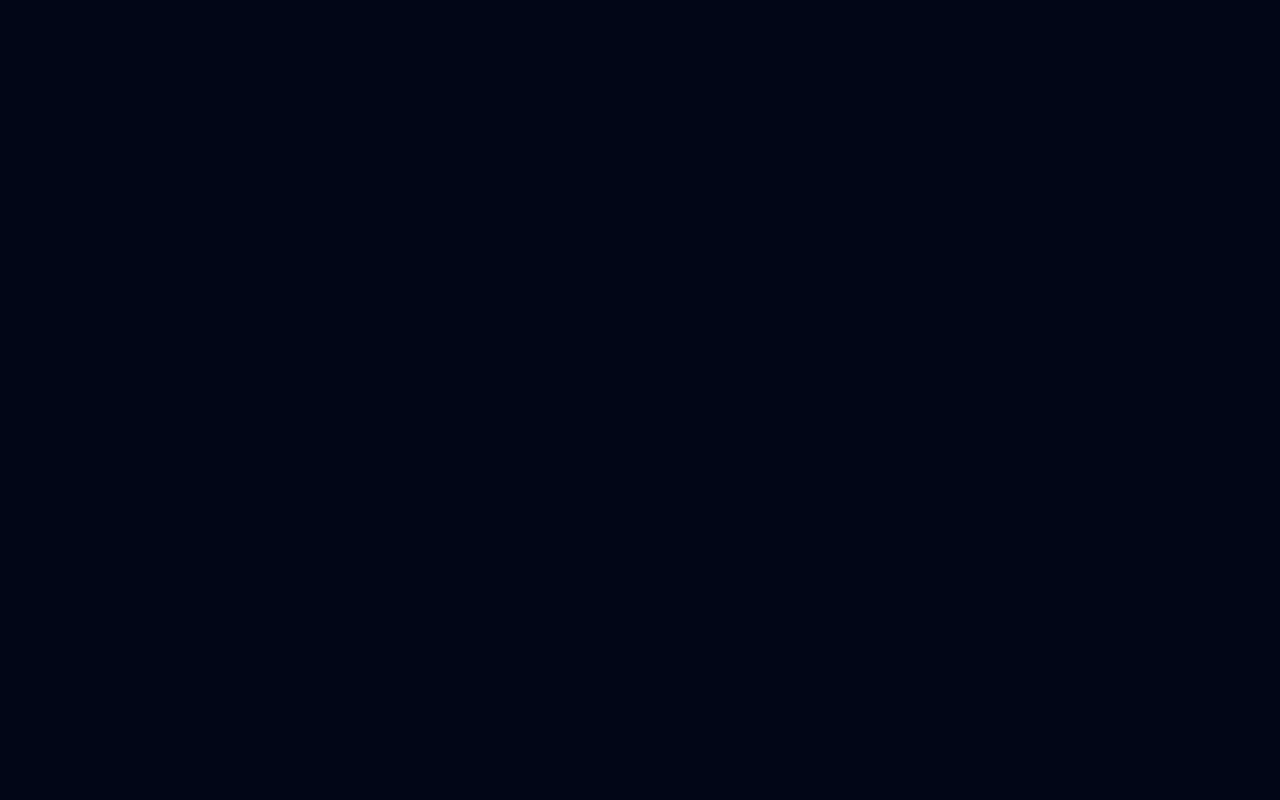
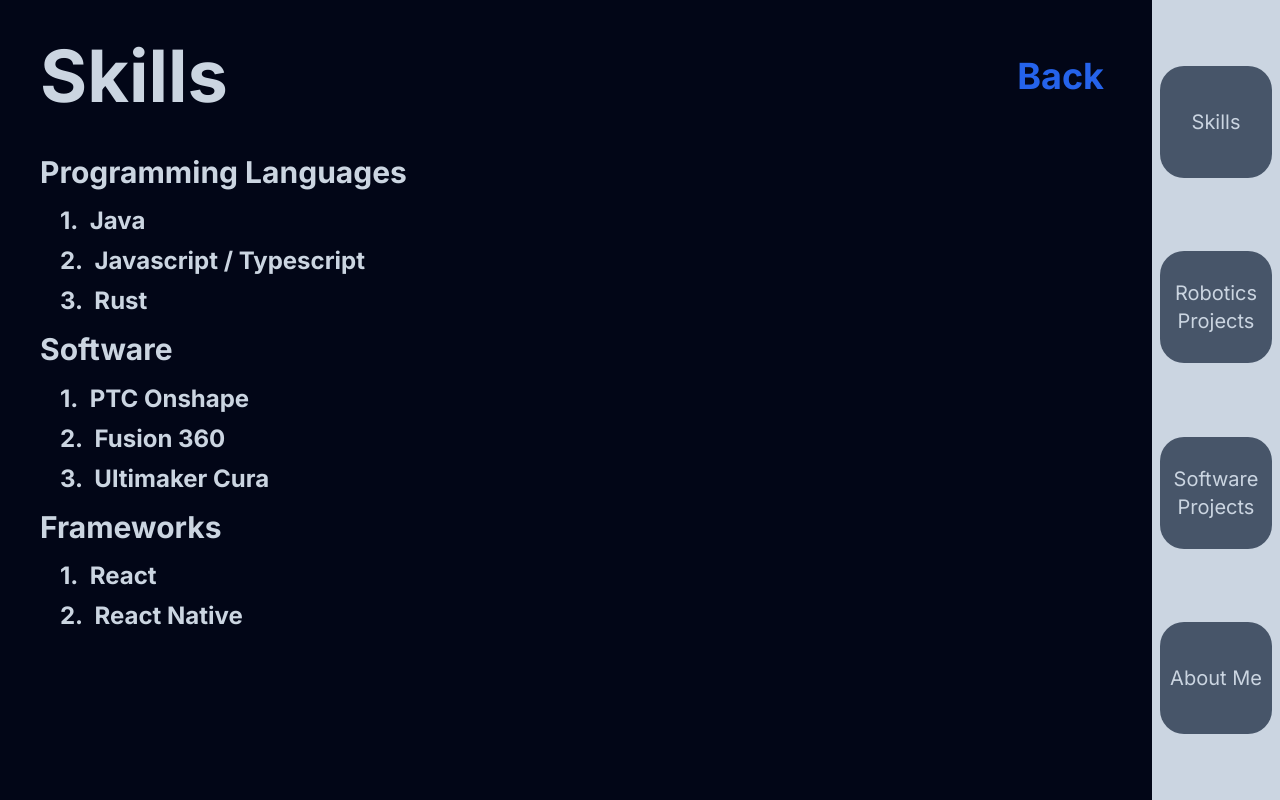
Before and after one commit to abhilash-sunkara/web-portfolio, a Next.js app: page /skills in a window 1280 px wide. Built offline with nearby package versions, Linux system fonts and the light colour scheme.

Commit message:
navbar and skills page

```diff
--- /dev/null
+++ b/src/app/components/navbar.tsx
@@ -0,0 +1,45 @@
+'use client';
+
+import { useRouter } from "next/navigation";
+
+const NavBar = () => {
+  const router = useRouter()
+
+  const handleClick = (route: string) => {
+    router.push("/" + route)
+  }
+
+  return (
+    <div className="fixed top-0 right-0 h-screen w-32 flex flex-col justify-evenly bg-slate-300 text-slate-950">
+      <div className="w-28 h-28 bg-slate-600 m-2 text-slate-300 rounded-3xl hover:bg-slate-900 hover:rounded-none transition-all duration-200 ease-in-out flex justify-center items-center" onClick={() => {handleClick("skills")}}>
+        <h1 className="text-xl">
+          Skills
+        </h1>
+      </div>
+      <div className="w-28 h-28 bg-slate-600 m-2 text-slate-300 rounded-3xl hover:bg-slate-900 hover:rounded-none transition-all duration-200 ease-in-out flex justify-center items-center" onClick={() => {handleClick("robotics-projects")}}>
+        <h1 className="text-xl text-center">
+          Robotics Projects
+        </h1>
+      </div>
+      <div className="w-28 h-28 bg-slate-600 m-2 text-slate-300 rounded-3xl hover:bg-slate-900 hover:rounded-none transition-all duration-200 ease-in-out flex justify-center items-center" onClick={() => {handleClick("software-projects")}}>
+        <h1 className="text-xl text-center">
+          Software Projects
+        </h1>
+      </div>
+      <div className="w-28 h-28 bg-slate-600 m-2 text-slate-300 rounded-3xl hover:bg-slate-900 hover:rounded-none transition-all duration-200 ease-in-out flex justify-center items-center" onClick={() => {handleClick("about-me")}}>
+        <h1 className="text-xl">
+          About Me
+        </h1>
+      </div>
+    </div>
+  );
+};
+
+
+  const Icon = () => {
+    return (
+      <></>
+    );
+  };
+
+export default NavBar;
--- a/src/app/page.tsx
+++ b/src/app/page.tsx
@@ -4,14 +4,16 @@
 
 import { Icon } from "next/dist/lib/metadata/types/metadata-types";
 import { useRouter } from "next/navigation";
+import NavBar from "./components/navbar";
 
 export default function Home() {
   return (
-    <main className="flex min-h-screen flex-col items-start justify-start p-20 bg-slate-950">
+    <main className="flex min-h-screen flex-col items-start justify-start p-10 bg-slate-950">
       <div className="pb-8">
         <p className="text-slate-300 font-bold text-7xl">
           Hi, my name is <br/> Abhilash Sunkara.
         </p>
+
       </div>
       <div className="pb-8">
         <p className="text-slate-300 font-bold text-3xl py-1 leading-snug">
@@ -40,36 +42,3 @@ export default function Home() {
     </main>
   );
 }
-
-const NavBar = () => {
-  const router = useRouter()
-
-  const handleClick = (route: string) => {
-    router.push("/" + route)
-  }
-
-  return (
-    <div className="fixed top-0 right-0 h-screen w-32 flex flex-col justify-evenly bg-slate-300 text-slate-950">
-      <div className="w-28 h-28 bg-slate-600 m-2 text-slate-300 rounded-3xl hover:bg-slate-900 hover:rounded-none transition-all duration-200 ease-in-out flex justify-center items-center" onClick={() => {handleClick("skills")}}>
-        <h1 className="text-xl">
-          Skills
-        </h1>
-      </div>
-      <div className="w-28 h-28 bg-slate-600 m-2 text-slate-300 rounded-3xl hover:bg-slate-900 hover:rounded-none transition-all duration-200 ease-in-out flex justify-center items-center" onClick={() => {handleClick("robotics-projects")}}>
-        <h1 className="text-xl text-center">
-          Robotics Projects
-        </h1>
-      </div>
-      <div className="w-28 h-28 bg-slate-600 m-2 text-slate-300 rounded-3xl hover:bg-slate-900 hover:rounded-none transition-all duration-200 ease-in-out flex justify-center items-center" onClick={() => {handleClick("software-projects")}}>
-        <h1 className="text-xl text-center">
-          Software Projects
-        </h1>
-      </div>
-      <div className="w-28 h-28 bg-slate-600 m-2 text-slate-300 rounded-3xl hover:bg-slate-900 hover:rounded-none transition-all duration-200 ease-in-out flex justify-center items-center" onClick={() => {handleClick("about-me")}}>
-        <h1 className="text-xl">
-          About Me
-        </h1>
-      </div>
-    </div>
-  );
-};
--- a/src/app/skills/page.tsx
+++ b/src/app/skills/page.tsx
@@ -1,8 +1,70 @@
-export default function Skills() {
+
+'use client';
+
+import { useRouter } from "next/navigation";
+import NavBar from "../components/navbar";
 
 
+export default function Skills() {
+    const router = useRouter()
+
     return (
-        <main className="flex min-h-screen flex-col items-start justify-start p-24 co bg-slate-950">
+        <main className="flex min-h-screen flex-col items-start justify-start p-10 co bg-slate-950">
+            <div className="pb-8 flex-row w-full">
+                <h1 className = "text-slate-300 font-bold text-7xl">
+                    Skills
+
+                </h1>
+                <h1 className = "text-blue-600 font-bold text-4xl absolute right-44 top-14" onClick={() => {router.back()}}>
+                    Back
+                </h1>
+            </div>
+            <div className="py-1">
+                <h1 className = "text-slate-300 font-bold text-3xl py-1 leading-snug">
+                    Programming Languages
+                </h1>
+            </div>
+            <div className = "px-5">
+                <h1 className="text-slate-300 font-bold text-2xl py-1">
+                    1.&nbsp; Java
+                </h1>
+                <h1 className="text-slate-300 font-bold text-2xl py-1">
+                    2.&nbsp; Javascript / Typescript
+                </h1>
+                <h1 className="text-slate-300 font-bold text-2xl py-1">
+                    3.&nbsp; Rust
+                </h1>
+            </div>
+            <div className="py-1">
+                <h1 className = "text-slate-300 font-bold text-3xl py-1 leading-snug">
+                    Software
+                </h1>
+            </div>
+            <div className = "px-5">
+                <h1 className="text-slate-300 font-bold text-2xl py-1">
+                    1.&nbsp; PTC Onshape
+                </h1>
+                <h1 className="text-slate-300 font-bold text-2xl py-1">
+                    2.&nbsp; Fusion 360
+                </h1>
+                <h1 className="text-slate-300 font-bold text-2xl py-1">
+                    3.&nbsp; Ultimaker Cura
+                </h1>
+            </div>
+            <div className="py-1">
+                <h1 className = "text-slate-300 font-bold text-3xl py-1 leading-snug">
+                    Frameworks
+                </h1>
+            </div>
+            <div className = "px-5">
+                <h1 className="text-slate-300 font-bold text-2xl py-1">
+                    1.&nbsp; React
+                </h1>
+                <h1 className="text-slate-300 font-bold text-2xl pt-1">
+                    2.&nbsp; React Native
+                </h1>
+            </div>
+            <NavBar></NavBar>
         </main>
     )
 }
```
Also changed, not shown: components/navbar.tsx (deleted, +0 -28 lines).
